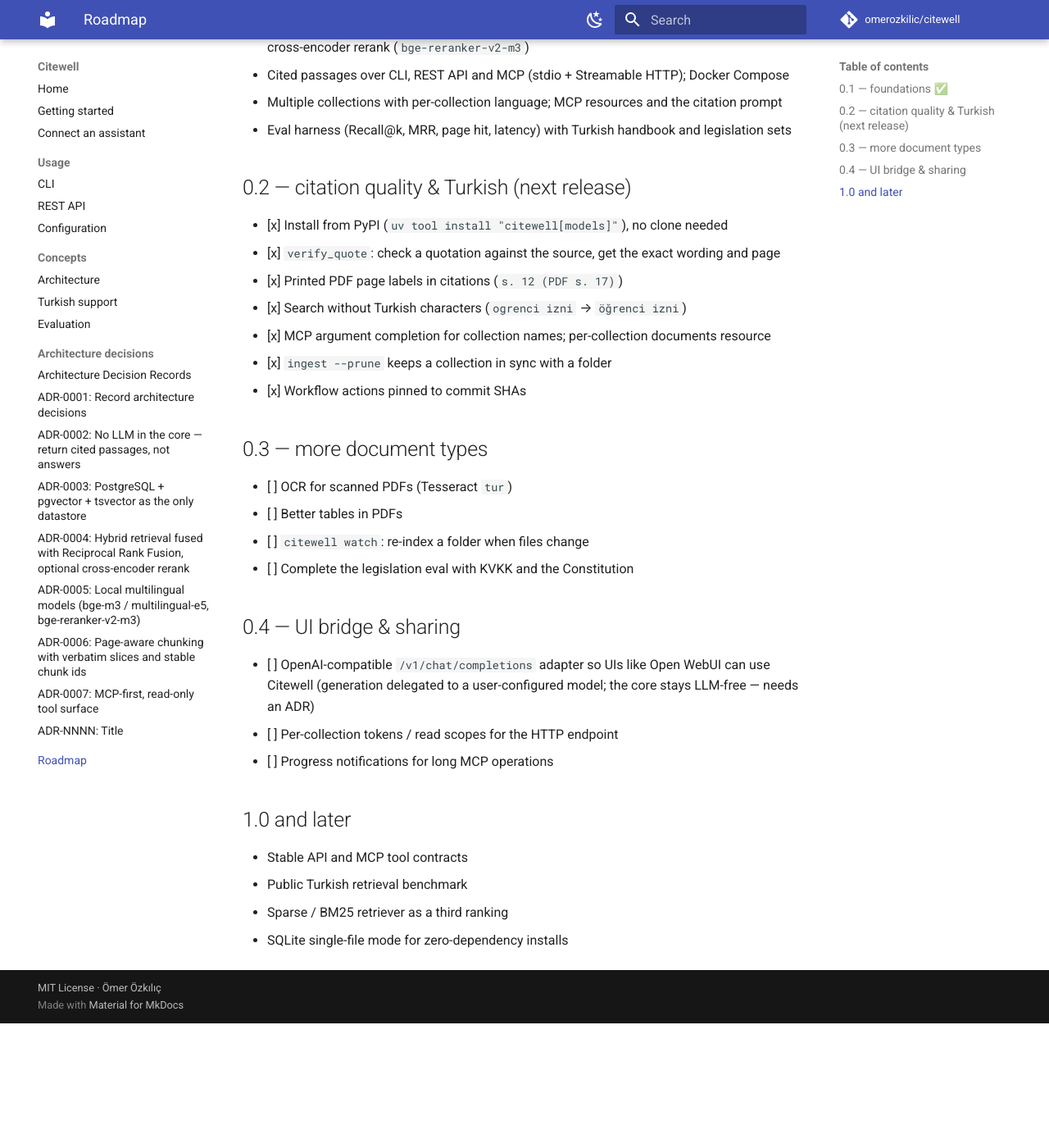
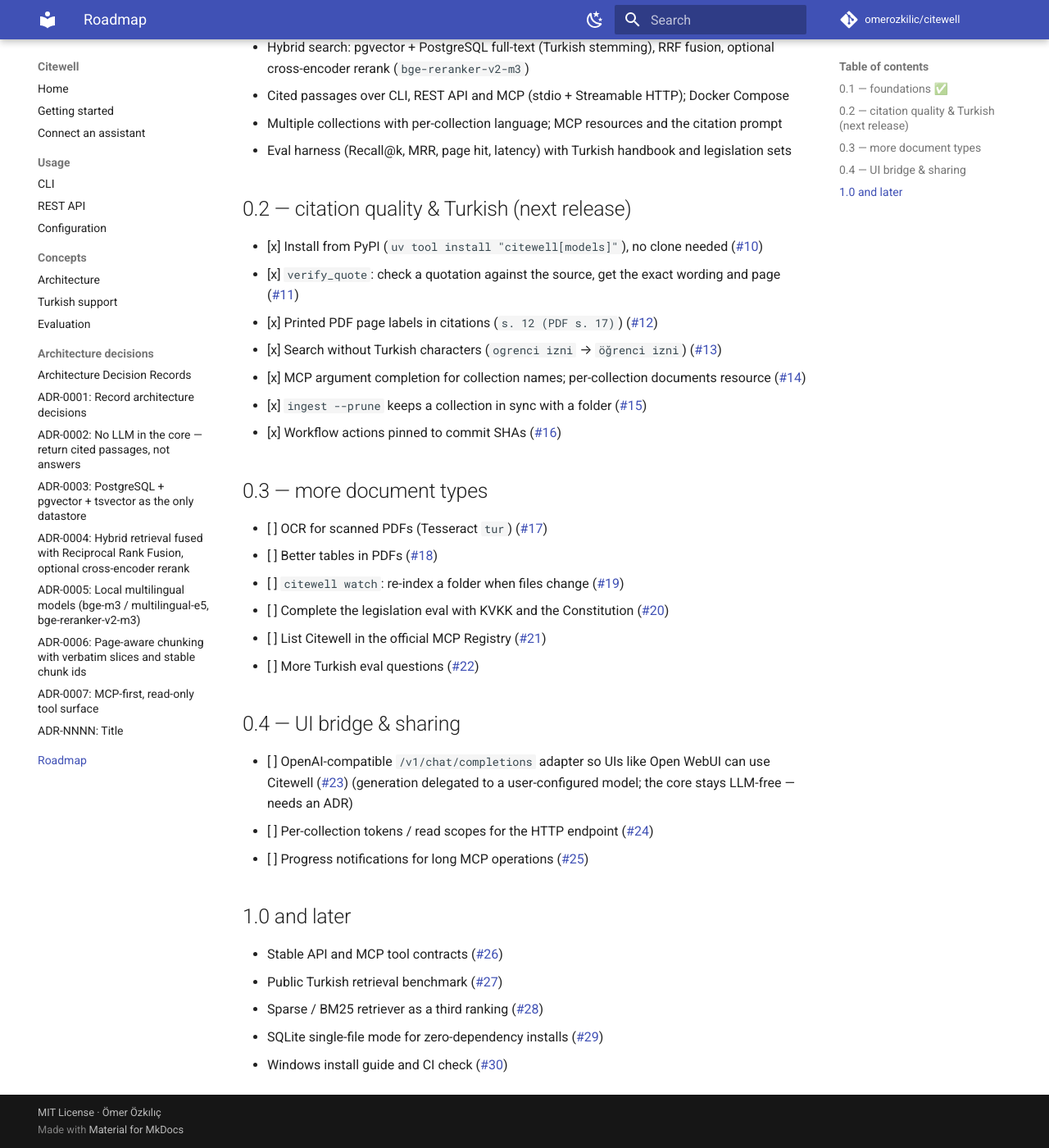
Before and after one commit to omerozkilic/citewell, an MkDocs documentation site: the page built from docs/roadmap.md, in a window 1280 px wide and 1400 px high, scrolled down 336 px. Shown: the whole window at 82% size. Built offline with MkDocs 1.6.1 and Material for MkDocs 9.7.7, drawn with Linux system fonts in a browser that asks for light colours; comment, search, counter and statistics services are not loaded; before the commit the page ends 1584 px from its top, so only the background shows below that; some of the changed text lies outside the part shown.

Commit message:
docs: link roadmap items to GitHub issues and milestones
Co-Authored-By: Claude Opus 5.5 <noreply@anthropic.com>
Claude-Session: https://claude.ai/code/session_01YBSo9zxwJXn7mvKmhbsR4a

```diff
--- a/docs/roadmap.md
+++ b/docs/roadmap.md
@@ -1,8 +1,10 @@
 # Roadmap
 
 Releases follow [semantic versioning](https://semver.org/) via release-please; before 1.0, new
-features bump the minor version. Track progress in
-[GitHub issues and milestones](https://github.com/omerozkilic/citewell/milestones).
+features bump the minor version. The overview lives in the
+[Roadmap issue (#31)](https://github.com/omerozkilic/citewell/issues/31); each item has its own issue
+and [milestone](https://github.com/omerozkilic/citewell/milestones). Issues labelled
+`good first issue` or `help wanted` are good places to start.
 
 ## 0.1 — foundations ✅
 - Loaders: PDF, Markdown, TXT, HTML, DOCX; page-aware chunking; idempotent ingest
@@ -13,28 +15,31 @@ features bump the minor version. Track progress in
 - Eval harness (Recall@k, MRR, page hit, latency) with Turkish handbook and legislation sets
 
 ## 0.2 — citation quality & Turkish (next release)
-- [x] Install from PyPI (`uv tool install "citewell[models]"`), no clone needed
-- [x] `verify_quote`: check a quotation against the source, get the exact wording and page
-- [x] Printed PDF page labels in citations (`s. 12 (PDF s. 17)`)
-- [x] Search without Turkish characters (`ogrenci izni` → `öğrenci izni`)
-- [x] MCP argument completion for collection names; per-collection documents resource
-- [x] `ingest --prune` keeps a collection in sync with a folder
-- [x] Workflow actions pinned to commit SHAs
+- [x] Install from PyPI (`uv tool install "citewell[models]"`), no clone needed ([#10](https://github.com/omerozkilic/citewell/issues/10))
+- [x] `verify_quote`: check a quotation against the source, get the exact wording and page ([#11](https://github.com/omerozkilic/citewell/issues/11))
+- [x] Printed PDF page labels in citations (`s. 12 (PDF s. 17)`) ([#12](https://github.com/omerozkilic/citewell/issues/12))
+- [x] Search without Turkish characters (`ogrenci izni` → `öğrenci izni`) ([#13](https://github.com/omerozkilic/citewell/issues/13))
+- [x] MCP argument completion for collection names; per-collection documents resource ([#14](https://github.com/omerozkilic/citewell/issues/14))
+- [x] `ingest --prune` keeps a collection in sync with a folder ([#15](https://github.com/omerozkilic/citewell/issues/15))
+- [x] Workflow actions pinned to commit SHAs ([#16](https://github.com/omerozkilic/citewell/issues/16))
 
 ## 0.3 — more document types
-- [ ] OCR for scanned PDFs (Tesseract `tur`)
-- [ ] Better tables in PDFs
-- [ ] `citewell watch`: re-index a folder when files change
-- [ ] Complete the legislation eval with KVKK and the Constitution
+- [ ] OCR for scanned PDFs (Tesseract `tur`) ([#17](https://github.com/omerozkilic/citewell/issues/17))
+- [ ] Better tables in PDFs ([#18](https://github.com/omerozkilic/citewell/issues/18))
+- [ ] `citewell watch`: re-index a folder when files change ([#19](https://github.com/omerozkilic/citewell/issues/19))
+- [ ] Complete the legislation eval with KVKK and the Constitution ([#20](https://github.com/omerozkilic/citewell/issues/20))
+- [ ] List Citewell in the official MCP Registry ([#21](https://github.com/omerozkilic/citewell/issues/21))
+- [ ] More Turkish eval questions ([#22](https://github.com/omerozkilic/citewell/issues/22))
 
 ## 0.4 — UI bridge & sharing
-- [ ] OpenAI-compatible `/v1/chat/completions` adapter so UIs like Open WebUI can use Citewell
+- [ ] OpenAI-compatible `/v1/chat/completions` adapter so UIs like Open WebUI can use Citewell ([#23](https://github.com/omerozkilic/citewell/issues/23))
   (generation delegated to a user-configured model; the core stays LLM-free — needs an ADR)
-- [ ] Per-collection tokens / read scopes for the HTTP endpoint
-- [ ] Progress notifications for long MCP operations
+- [ ] Per-collection tokens / read scopes for the HTTP endpoint ([#24](https://github.com/omerozkilic/citewell/issues/24))
+- [ ] Progress notifications for long MCP operations ([#25](https://github.com/omerozkilic/citewell/issues/25))
 
 ## 1.0 and later
-- Stable API and MCP tool contracts
-- Public Turkish retrieval benchmark
-- Sparse / BM25 retriever as a third ranking
-- SQLite single-file mode for zero-dependency installs
+- Stable API and MCP tool contracts ([#26](https://github.com/omerozkilic/citewell/issues/26))
+- Public Turkish retrieval benchmark ([#27](https://github.com/omerozkilic/citewell/issues/27))
+- Sparse / BM25 retriever as a third ranking ([#28](https://github.com/omerozkilic/citewell/issues/28))
+- SQLite single-file mode for zero-dependency installs ([#29](https://github.com/omerozkilic/citewell/issues/29))
+- Windows install guide and CI check ([#30](https://github.com/omerozkilic/citewell/issues/30))
```
Also changed, not shown: README.md (+1 -1 lines).
